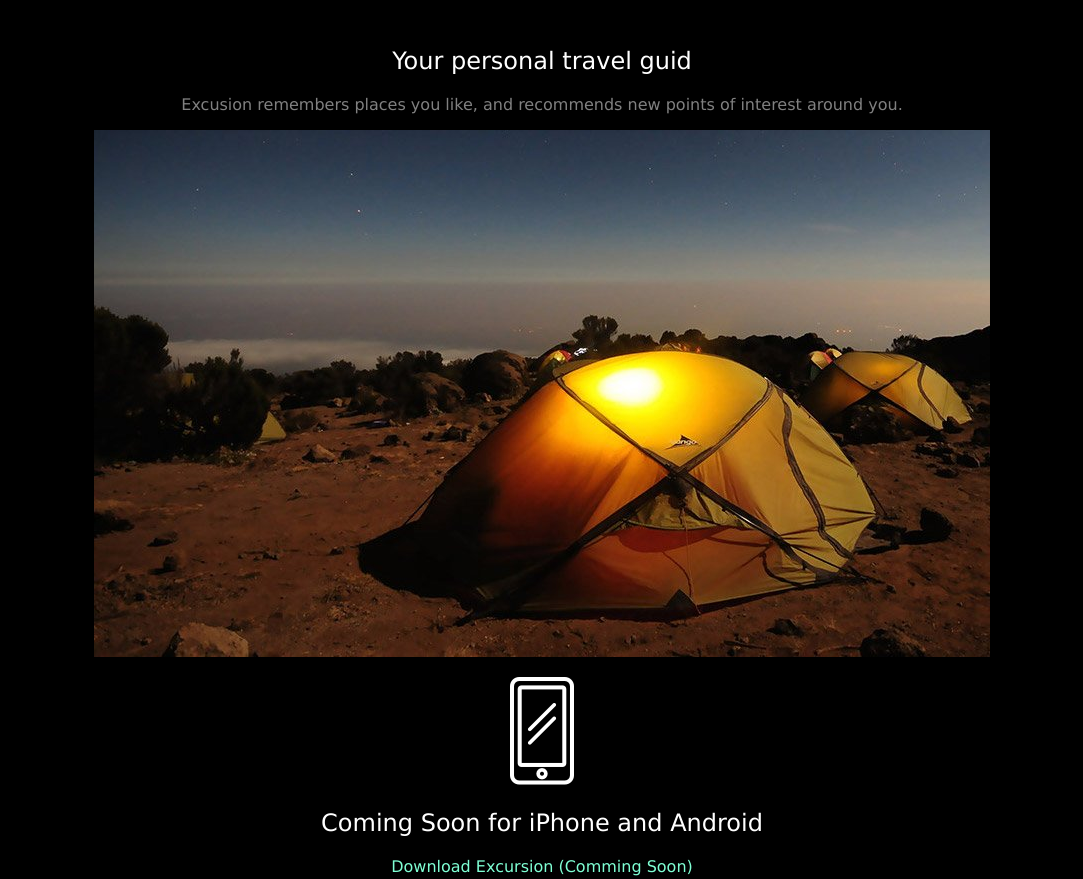
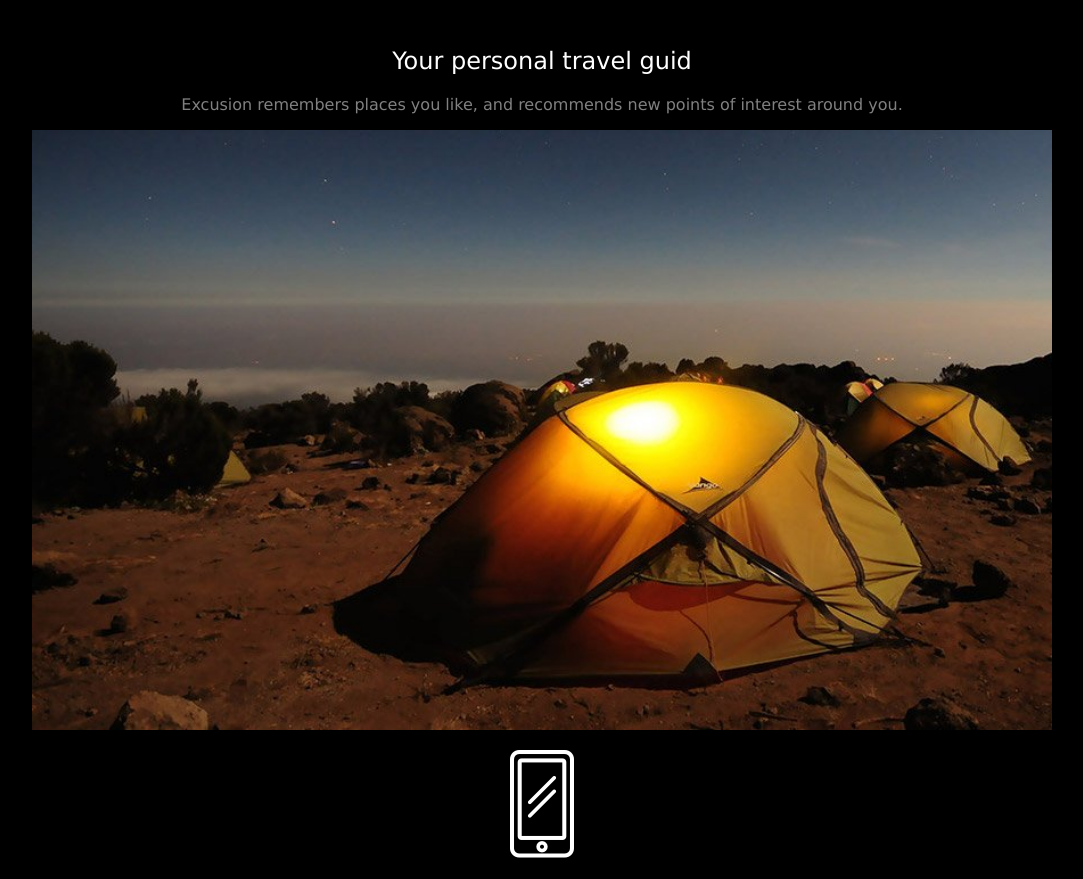
Before and after one commit to EsoGenics/esogenics.github.io, a plain HTML site: page projects/excursion/index.html in a window 1280 px wide. Shown: the part 487-1366 px from the top of the page, without its empty margins (98-1181 px from the left). Drawn offline with Linux system fonts and the light colour scheme.

Commit message:
Complete

```diff
--- a/projects/excursion/index.html
+++ b/projects/excursion/index.html
@@ -28,7 +28,7 @@
                         <p>Excusion remembers places you like, and recommends new points of interest around you.</p>
                     </article>
                     <figure>
-                        <img src="./resources/image/camp.jpg" alt="Excursion" />
+                        <img src="./resources/image/camp.jpg" alt="Excursion" width="100%" />
                     </figure>
                 </main>
             </section>
```
